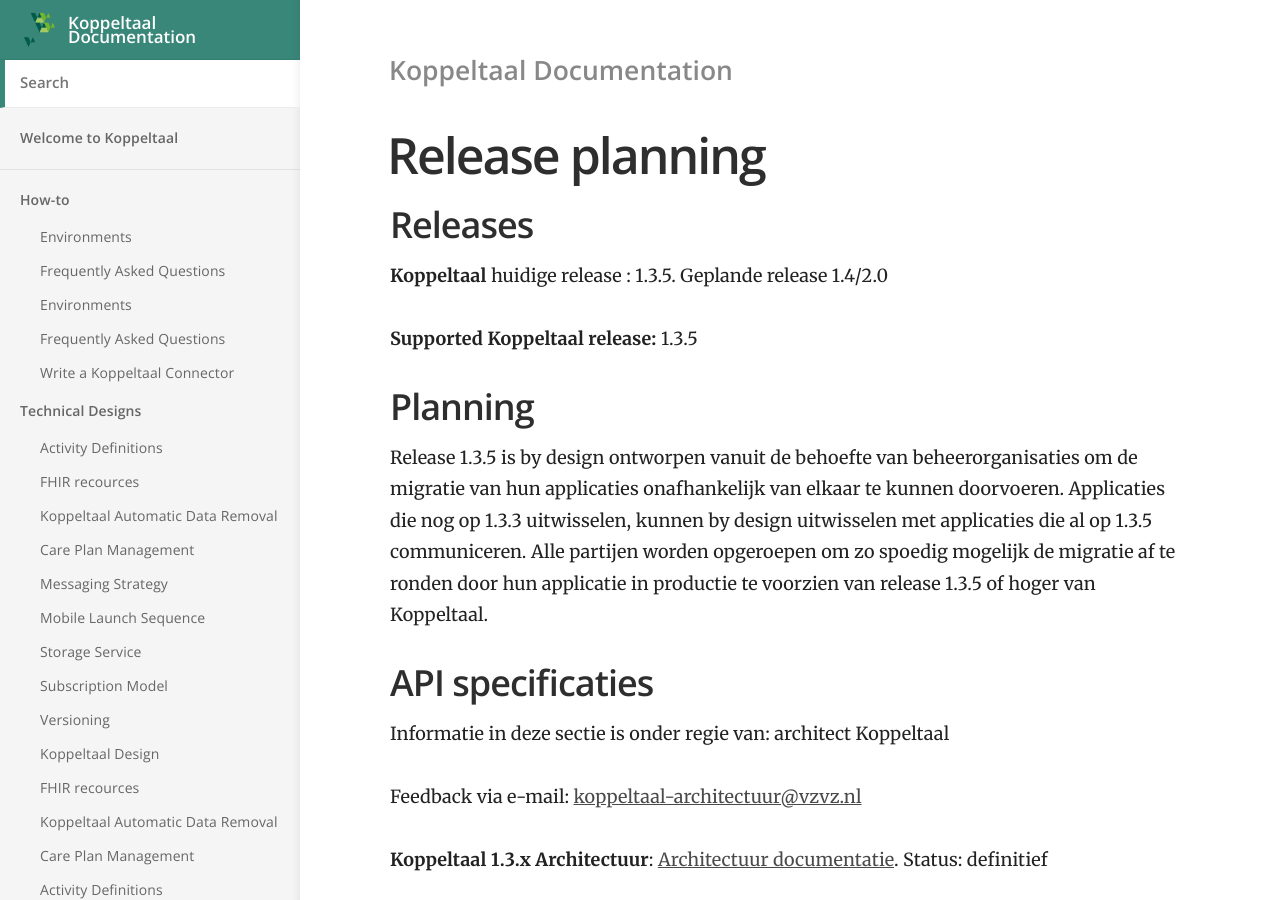
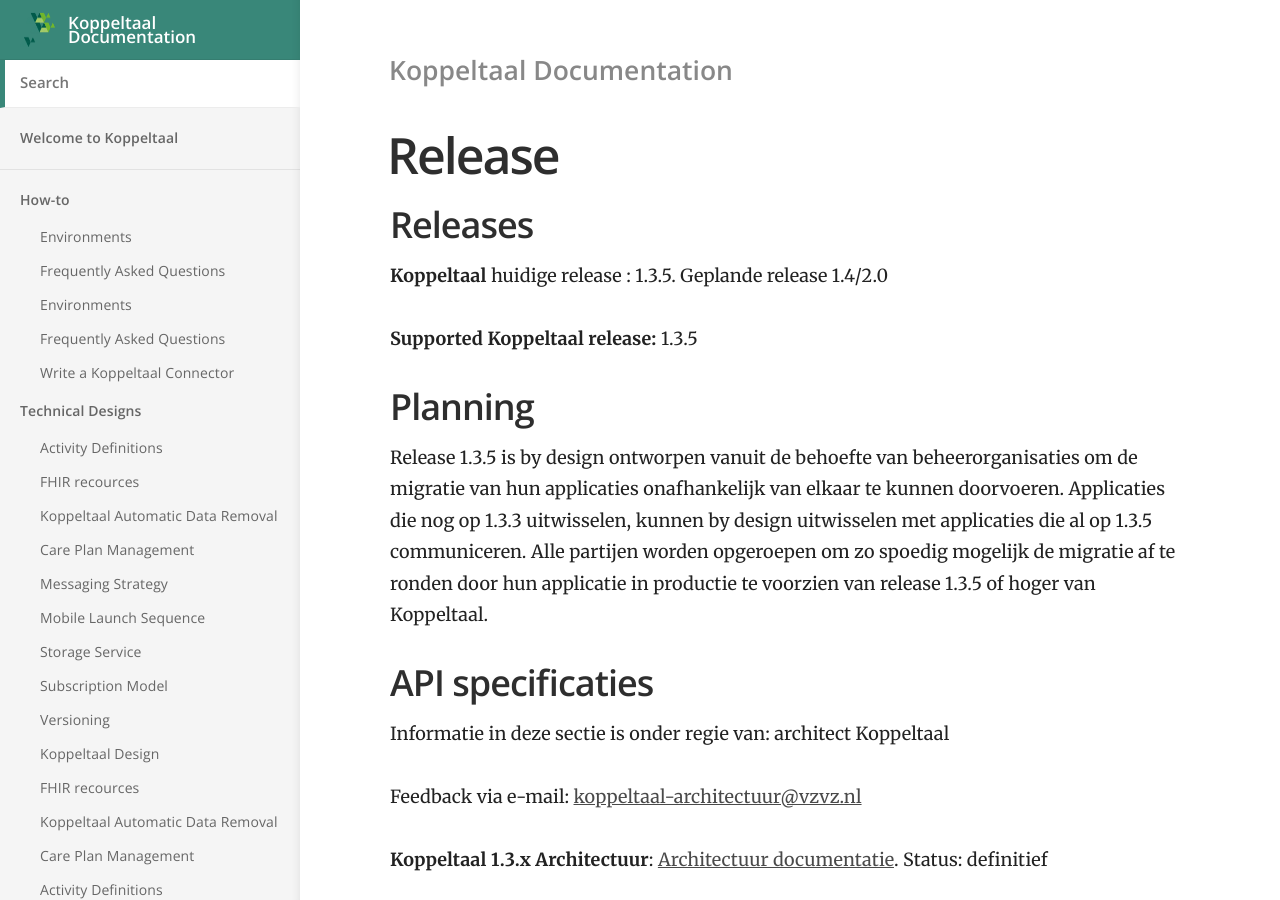
Before and after one commit to Koppeltaal/Koppeltaal-Documentation, a Jekyll site: the page built from release-planning.md, in a window 1280 px wide and 900 px high. Built offline with Jekyll 4.4.1, drawn with Linux system fonts in a browser that asks for light colours.

Commit message:
GitBook: [master] 2 pages modified

```diff
--- a/release-planning.md
+++ b/release-planning.md
@@ -5,7 +5,7 @@ description: >-
   door verschillende leveranciers aangeboden.
 ---
 
-# Release planning
+# Release
 
 ## Releases
 
```
Also changed, not shown: SUMMARY.md (+1 -1 lines).
